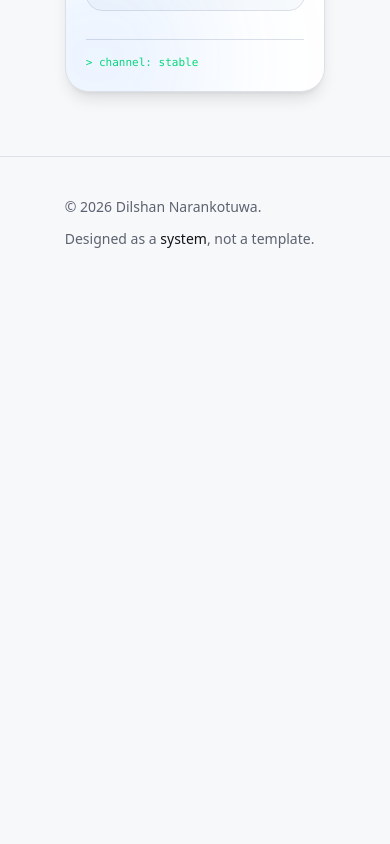
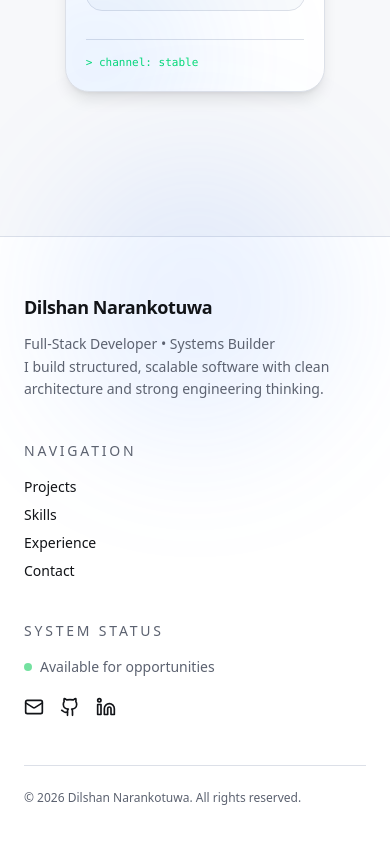
Before and after one commit to DilshanNarankotuwa/personal-portfolio, a React (Vite) app: page / in a window 390 px wide. Shown: the part 6670-7514 px from the top of the page. Before the commit the page ends 6959 px from the top, so only its background shows below. Built offline with nearby package versions, Linux system fonts and the light colour scheme.

Commit message:
update footer section

```diff
--- a/src/components/Footer.jsx
+++ b/src/components/Footer.jsx
@@ -1,15 +1,95 @@
 import React from "react";
-import { site } from "../data/siteData.js";
+import { Github, Linkedin, Mail } from "lucide-react";
 
 export default function Footer() {
   return (
-    <footer className="border-t border-[rgb(var(--border))] py-10">
-      <div className="container-pad flex flex-wrap items-center justify-between gap-3">
-        <div className="text-sm text-[rgb(var(--muted))]">
-          © {new Date().getFullYear()} {site.name}.
+    <footer className="relative mt-20 border-t border-[rgb(var(--border))] bg-[rgb(var(--card))]">
+
+      {/* Subtle Glow */}
+      <div className="pointer-events-none absolute -top-20 left-1/2 -translate-x-1/2 h-72 w-72 rounded-full bg-[rgb(var(--brand))]/10 blur-3xl" />
+
+      <div className="relative mx-auto max-w-7xl px-6 py-14">
+        <div className="grid gap-10 md:grid-cols-3">
+
+          {/* Left — Identity */}
+          <div>
+            <h3 className="text-lg font-semibold tracking-tight">
+              Dilshan Narankotuwa
+            </h3>
+            <p className="mt-3 text-sm text-[rgb(var(--muted))] leading-relaxed">
+              Full-Stack Developer • Systems Builder
+              <br />
+              I build structured, scalable software with clean architecture and strong engineering thinking.
+            </p>
+          </div>
+
+          {/* Center — Quick Links */}
+          <div>
+            <h4 className="text-sm uppercase tracking-[0.2em] text-[rgb(var(--muted))]">
+              Navigation
+            </h4>
+
+            <div className="mt-4 flex flex-col gap-2 text-sm">
+              <a href="#projects" className="hover:text-[rgb(var(--brand))] transition">
+                Projects
+              </a>
+              <a href="#skills" className="hover:text-[rgb(var(--brand))] transition">
+                Skills
+              </a>
+              <a href="#experience" className="hover:text-[rgb(var(--brand))] transition">
+                Experience
+              </a>
+              <a href="#contact" className="hover:text-[rgb(var(--brand))] transition">
+                Contact
+              </a>
+            </div>
+          </div>
+
+          {/* Right — Status + Social */}
+          <div>
+            <h4 className="text-sm uppercase tracking-[0.2em] text-[rgb(var(--muted))]">
+              System Status
+            </h4>
+
+            <div className="mt-4 space-y-3 text-sm">
+              <div className="flex items-center gap-2">
+                <span className="h-2 w-2 rounded-full bg-green-500 animate-pulse" />
+                <span className="text-[rgb(var(--muted))]">
+                  Available for opportunities
+                </span>
+              </div>
+
+              <div className="flex items-center gap-4 pt-2">
+                <a
+                  href="mailto:YOUR_EMAIL@gmail.com"
+                  className="hover:text-[rgb(var(--brand))] transition"
+                >
+                  <Mail className="h-5 w-5" />
+                </a>
+
+                <a
+                  href="https://github.com/YOUR_USERNAME"
+                  className="hover:text-[rgb(var(--brand))] transition"
+                >
+                  <Github className="h-5 w-5" />
+                </a>
+
+                <a
+                  href="https://linkedin.com/in/YOUR_USERNAME"
+                  className="hover:text-[rgb(var(--brand))] transition"
+                >
+                  <Linkedin className="h-5 w-5" />
+                </a>
+              </div>
+            </div>
+          </div>
         </div>
-        <div className="text-sm text-[rgb(var(--muted))]">
-          Designed as a <span className="text-[rgb(var(--fg))]">system</span>, not a template.
+
+        {/* Bottom Bar */}
+        <div className="mt-12 border-t border-[rgb(var(--border))] pt-6 flex flex-col gap-2 sm:flex-row sm:items-center sm:justify-between text-xs text-[rgb(var(--muted))]">
+          <div>
+            © {new Date().getFullYear()} Dilshan Narankotuwa. All rights reserved.
+          </div>
         </div>
       </div>
     </footer>
```
